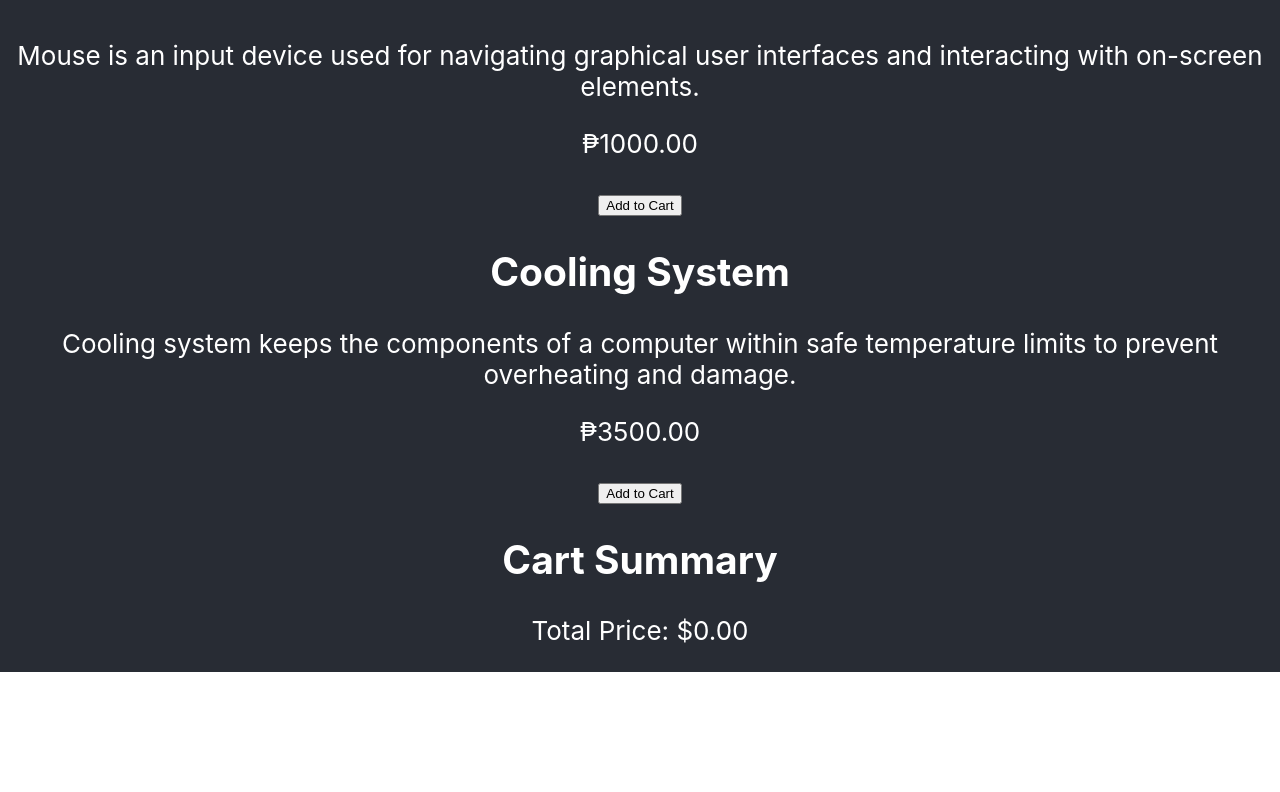
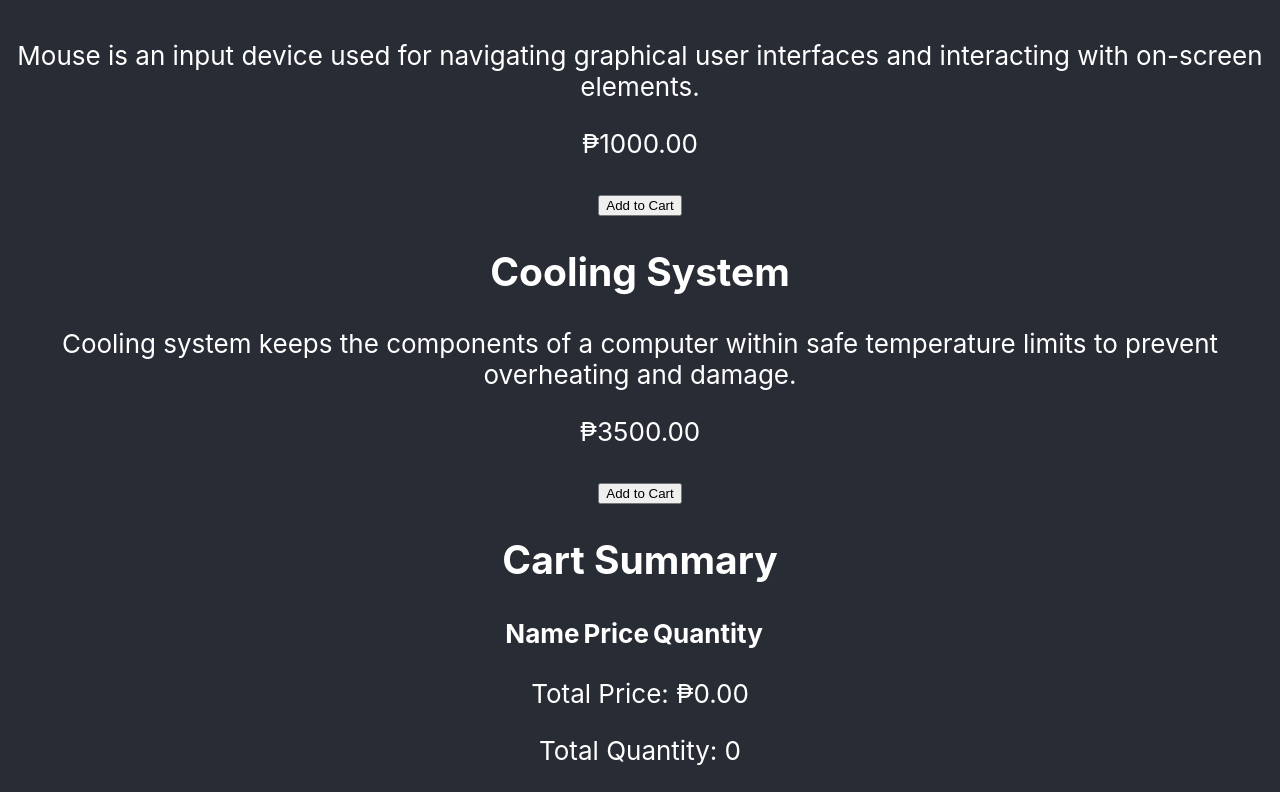
Before and after one commit to ccs112-group/midterm-react, a React (Create React App) app: page / in a window 1280 px wide. Shown: the part 2451-3243 px from the top of the page. Before the commit the page ends 3123 px from the top, so only its background shows below. Built offline with nearby package versions, Linux system fonts and the light colour scheme; the HTML template or start-up script is replaced by a standard one.

Commit message:
Update CartSummary.js

```diff
--- a/src/component/CartSummary.js
+++ b/src/component/CartSummary.js
@@ -1,18 +1,38 @@
+// CartSummary.js
 import React from 'react';
+import '../App.css'; // Import the CSS file
 
 const CartSummary = ({ cart }) => {
-  // Calculate total price
-  const totalPrice = cart.reduce((total, product) => total + product.price, 0);
+  // Calculate total price and quantity
+  const totalPrice = cart.reduce((total, product) => total + product.price * product.quantity, 0);
+  const totalQuantity = cart.reduce((total, product) => total + product.quantity, 0);
 
   return (
-    <div>
-      <h2>Cart Summary</h2>
-      <ul>
-        {cart.map(product => (
-          <li key={product.id}>{product.name} - ${product.price}</li>
-        ))}
-      </ul>
-      <p>Total Price: ${totalPrice.toFixed(2)}</p>
+    <div class="cartSummary">
+      <h2 class="headerCart">Cart Summary</h2>
+      <table className="table">
+        <thead>
+          <tr>
+
+            <th>Name</th>
+            <th>Price</th>
+            <th>Quantity</th>
+
+          </tr>
+
+        </thead>
+        <tbody>
+          {cart.map(product => (
+            <tr key={product.id}>
+              <td>{product.name}</td>
+              <td>₱{product.price.toFixed(2)}</td>
+              <td>{product.quantity}</td>
+            </tr>
+          ))}
+        </tbody>
+      </table>
+      <p>Total Price: ₱{totalPrice.toFixed(2)}</p>
+      <p>Total Quantity: {totalQuantity}</p>
     </div>
   );
 };
```
